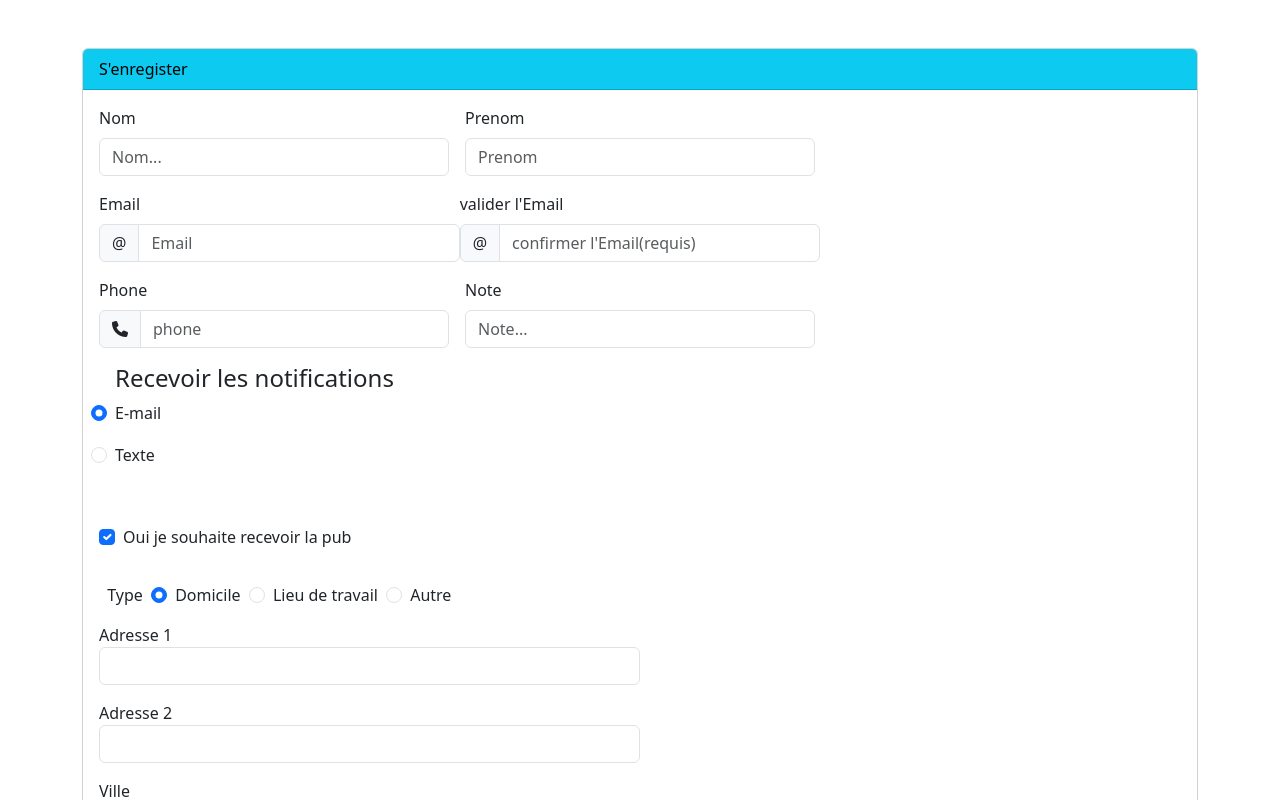
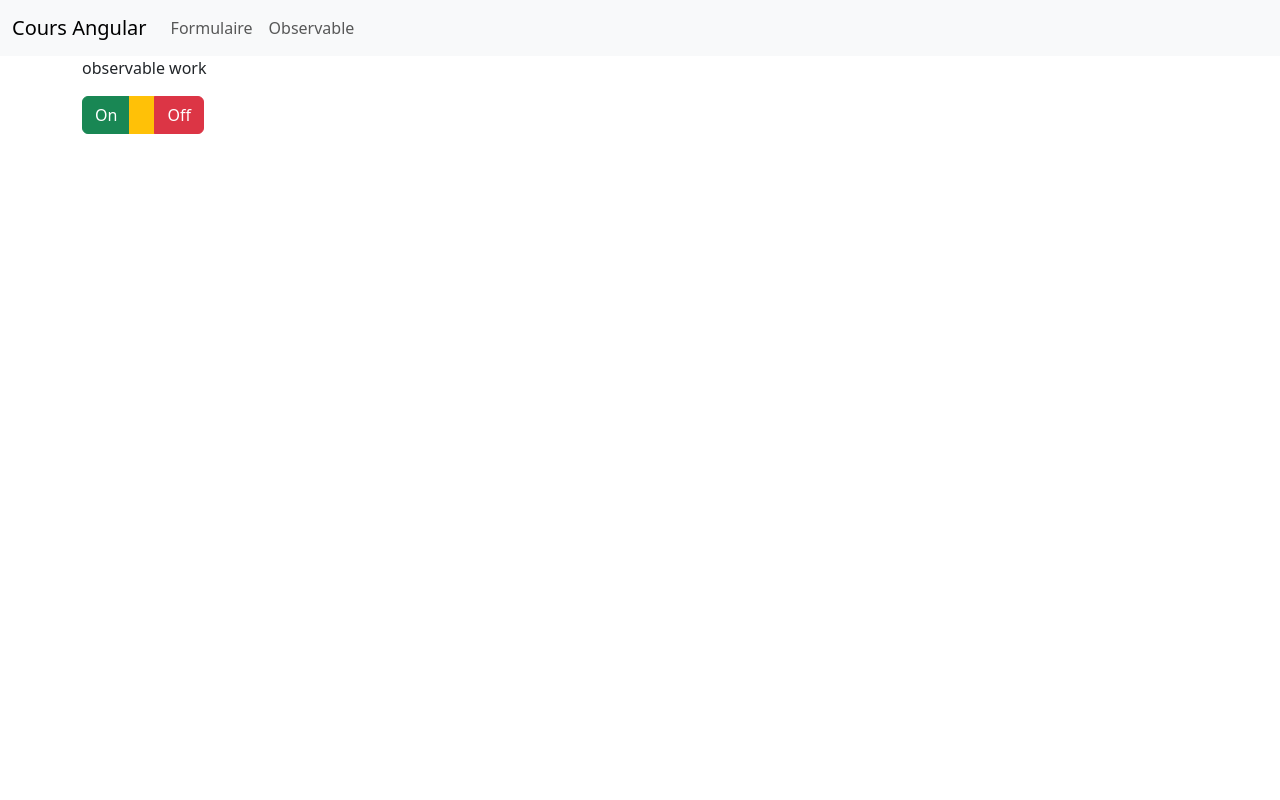
Before and after one commit to mahjoub004/Form-App-Angular, an Angular app: page /observable in a window 1280 px wide. Before the commit this address led to /. Shown: the top 800 px of the page. Built offline with nearby package versions, Linux system fonts and the light colour scheme.

Commit message:
introduction observable

```diff
--- a/src/app/app-routing.module.ts
+++ b/src/app/app-routing.module.ts
@@ -1,7 +1,13 @@
 import { NgModule } from '@angular/core';
 import { RouterModule, Routes } from '@angular/router';
+import { AppComponent } from './app.component';
+import { ObservableComponent } from './components/observable/observable.component';
+import { RegisterComponent } from './components/register/register.component';
 
-const routes: Routes = [];
+const routes: Routes = [
+  {path:'observable' , component: ObservableComponent},
+  {path:'formulaire' , component: RegisterComponent},
+];
 
 @NgModule({
   imports: [RouterModule.forRoot(routes)],
--- a/src/app/app.component.html
+++ b/src/app/app.component.html
@@ -1,5 +1,16 @@
-<div class="container mt-5">
-<app-register></app-register>
-</div>
+<nav class="navbar navbar-expand-lg bg-body-tertiary">
+  <div class="container-fluid">
+    <a class="navbar-brand" href="#">Cours Angular</a>
+    <button class="navbar-toggler" type="button" data-bs-toggle="collapse" data-bs-target="#navbarNavAltMarkup" aria-controls="navbarNavAltMarkup" aria-expanded="false" aria-label="Toggle navigation">
+      <span class="navbar-toggler-icon"></span>
+    </button>
+    <div class="collapse navbar-collapse" id="navbarNavAltMarkup">
+      <div class="navbar-nav">
+        <a class="nav-link" routerLink="/formulaire">Formulaire</a>
+        <a class="nav-link" routerLink="/observable" >Observable</a>
+      </div>
+    </div>
+  </div>
+</nav>
 
 <router-outlet></router-outlet>
--- a/src/app/app.component.ts
+++ b/src/app/app.component.ts
@@ -1,10 +1,16 @@
-import { Component } from '@angular/core';
+import { Component, OnInit } from '@angular/core';
+import { interval, Observable } from 'rxjs';
 
 @Component({
   selector: 'app-root',
   templateUrl: './app.component.html',
   styleUrls: ['./app.component.css']
 })
-export class AppComponent {
-  title = 'Form-App-Angular';
+export class AppComponent implements OnInit{
+
+   title = 'Form-App-Angular';
+
+  ngOnInit(): void {
+  }
+
 }
--- a/src/app/app.module.ts
+++ b/src/app/app.module.ts
@@ -5,11 +5,13 @@ import { BrowserModule } from '@angular/platform-browser';
 import { AppRoutingModule } from './app-routing.module';
 import { AppComponent } from './app.component';
 import { RegisterComponent } from './components/register/register.component';
+import { ObservableComponent } from './components/observable/observable.component';
 
 @NgModule({
   declarations: [
     AppComponent,
-    RegisterComponent
+    RegisterComponent,
+    ObservableComponent
   ],
   imports: [
     BrowserModule,
--- /dev/null
+++ b/src/app/components/observable/observable.component.html
@@ -0,0 +1,8 @@
+<div class="container">
+  <p>observable work</p>
+  <div class="btn-group" role="group" aria-label="Basic mixed styles example">
+    <button type="button" class="btn btn-success" (click)="start()">On</button>
+    <button type="button" class="btn btn-warning"></button>
+    <button type="button" class="btn btn-danger" (click)="stop()">Off</button>
+  </div>
+</div>
--- /dev/null
+++ b/src/app/components/observable/observable.component.ts
@@ -0,0 +1,63 @@
+import { Component, OnInit } from '@angular/core';
+import { interval, Observable, Observer, Subject } from 'rxjs';
+
+@Component({
+  selector: 'app-observable',
+  templateUrl: './observable.component.html',
+  styleUrls: ['./observable.component.css']
+})
+export class ObservableComponent implements OnInit {
+
+    public  observable = Observable.create((source:Observer<any>) =>{
+      source.next(Math.random()*10) // 0==>1
+     })
+
+    public observable2 = new Observable(this.subFunction)
+
+    public subject = new Subject();
+
+  constructor() {}
+  ngOnInit(): void {
+  }
+
+ public subFunction(observer: any){
+    const value = Math.random()*10;
+
+    if (value < 5) {
+      observer.next(value +' min')}
+
+    else if(value > 5) {
+      observer.next(value +' max')
+    } else{
+        observer.error('value est undefind')
+    }
+    observer.complete();
+ }
+
+  start(){
+    //premiere Methodes
+  this.observable.subscribe((v: any) => console.log('consumer A: ' + v));
+   this.observable.subscribe((v: any) => console.log('consumer B: ' + v));
+// deuxiemes methodes
+   this.observable2.subscribe(this.nextFunc,this.errorFunct,this.completeFunct);
+// method subject
+   this.subject.subscribe(v => console.log('consumerSubject A' + v));
+   this.subject.subscribe(v => console.log('consumerSubject B' + v));
+   this.observable.subscribe(this.subject);
+  }
+    nextFunc(value: any){
+        console.log('got value: ' + value);
+
+    }
+    errorFunct(error: string){
+      console.warn("caught error " + error);
+    }
+    completeFunct(){
+        console.log("completed function");
+    }
+     stop(){
+        this.observable.unsubscribe();
+      }
+
+
+  }
--- a/src/app/components/register/register.component.html
+++ b/src/app/components/register/register.component.html
@@ -1,7 +1,10 @@
+
+<div class="container">
   <div class="card">
     <div class="card-header text-black bg-info">
       S'enregister
     </div>
+
     <div class="card-body">
       <form class="row g-3 needs-validation" novalidate (ngSubmit)="saveData()" [formGroup]="registerForm">
 
@@ -222,3 +225,6 @@
   <p> InValid: {{ registerForm.invalid }} </p>
   <p> Value: </p>
   <pre>{{ registerForm.value | json  }} </pre>
+
+
+</div>
```
Also changed, not shown: src/app/components/observable/observable.component.css (added), 1 other file (tests, documents, lock files or other folders). Lines whose indentation alone changed are shown as unchanged.
